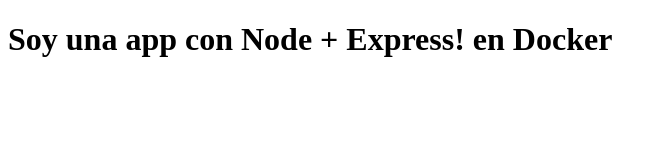
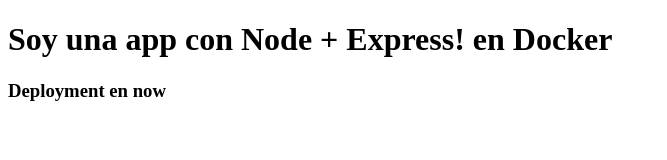
Before and after one commit to az1d0/node-docker, a website: page public/index.html in a window 1280 px wide. Shown: the whole page, without its empty margins (0-667 px from the left). Drawn offline with Linux system fonts and the light colour scheme.

Commit message:
CD in now

```diff
--- a/public/index.html
+++ b/public/index.html
@@ -8,5 +8,6 @@
 </head>
 <body>
     <h1>Soy una app con Node + Express! en Docker</h1>
+    <h3>Deployment en now</h3>
 </body>
 </html>
```
Also changed, not shown: .travis.yml, 1 other file.
